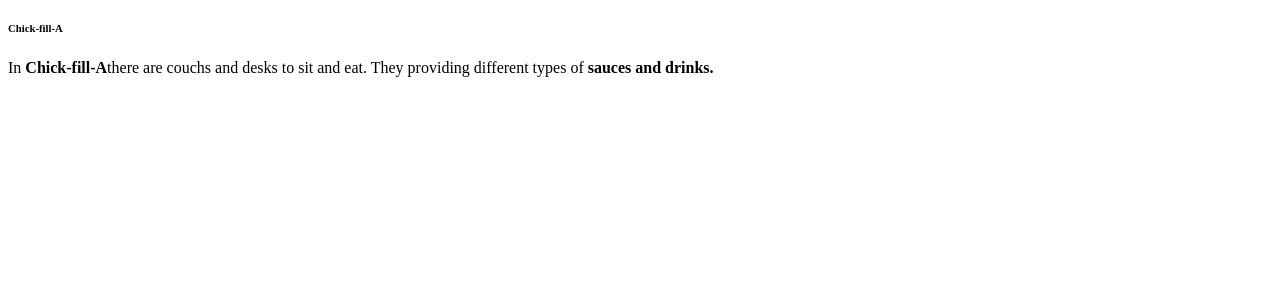
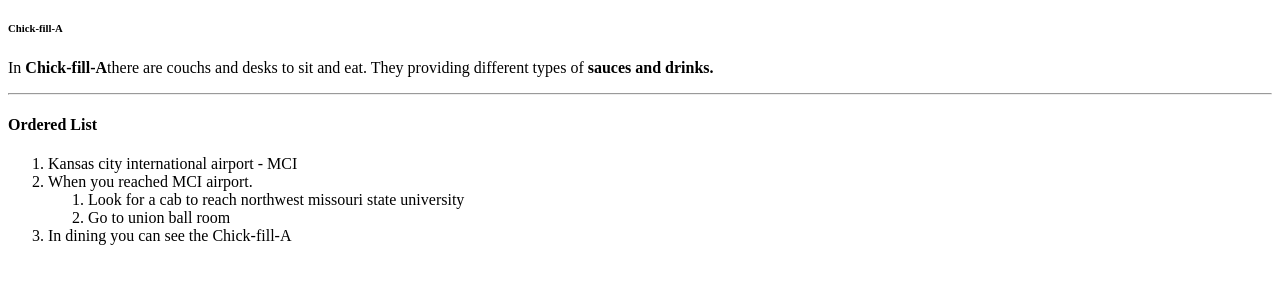
Before and after one commit to 44-563-Web-Apps-S22/webapps-s22-assignment-3-manoj2205, a plain HTML site: page index.html in a window 1280 px wide. Shown: the part 101-384 px from the top of the page. Drawn offline with Linux system fonts and the light colour scheme.

Commit message:
Update index.html
ordered list is added to the html

```diff
--- a/index.html
+++ b/index.html
@@ -10,6 +10,17 @@
 
 <h6>Chick-fill-A</h6>
 <p>In <strong>Chick-fill-A</strong>there are couchs and desks to sit and eat. They providing different types of <b>sauces and drinks.</b></p>
+<hr>
+<h4>Ordered List</h4>
+<ol>
+<li>Kansas city international airport - MCI</li>
+<li>When you reached MCI airport.</li>
+<ol>
+<li>Look for a cab to reach northwest missouri state university</li>
+<li>Go to union ball room</li>
+</ol>
+<li>In dining you can see the Chick-fill-A</li>
+</ol>
 
 
 </body>
```
